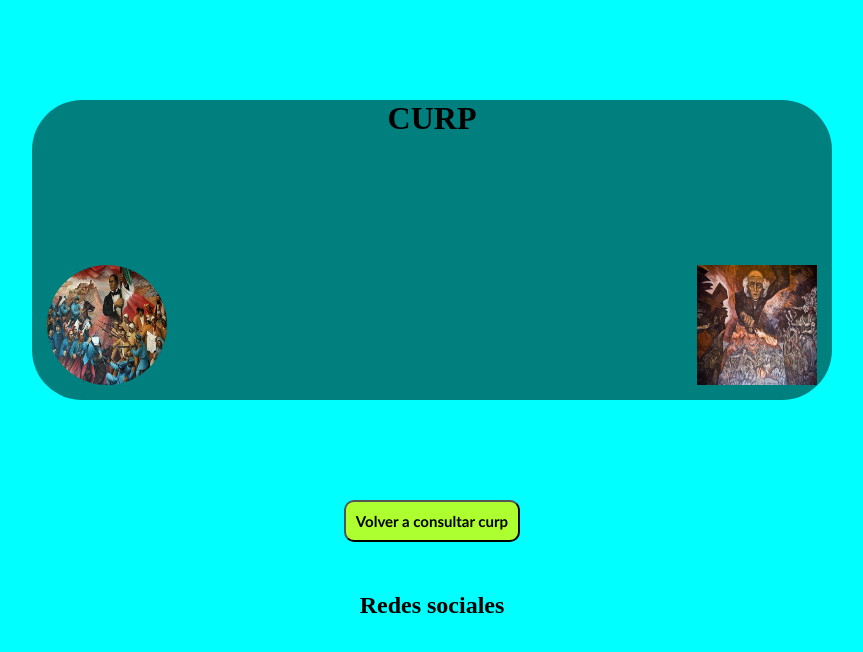
After one commit to ProgramacionWeb-UAA/Examen_2do_parcial, a PHP site: page /curp.php in a window 1280 px wide. The commit adds this page. Shown: the top 652 px of the page, without its empty margins (208-1071 px from the left). Run offline with PHP 8.4, Linux system fonts and the light colour scheme; data that the repository does not hold is empty; some libraries are stand-ins or nearby versions.

Commit message:
ventana que muestra la curp agregada y pequeños cambios en php para ajustar el funcionamiento

```diff
--- /dev/null
+++ b/examenparcial2/curp.php
@@ -0,0 +1,107 @@
+<!DOCTYPE html>
+<html lang="en">
+<head>
+    <meta charset="UTF-8">
+    <title>Curp</title>
+    <link href="https://file.myfontastic.com/zmGVYTk8c485ktmePB4HkF/icons.css" rel="stylesheet">
+    <link rel="stylesheet" href="estilos_mostrar.css">
+</head>
+<body>
+
+
+
+
+
+
+    <div class="contenedor">
+        <header>
+            <h1 class="titulo">CURP</h1>
+            <h1>
+            <?php
+
+                include("procesar.php");
+
+
+
+                ?>
+
+            </h1>
+        </header>
+        <table>
+
+            <tr>
+
+               <?php
+                    $servidor="localhost";
+                    $usuario="root";
+                    $contrasena="";
+                    $db="form_curp";
+
+                    $conexion=mysqli_connect($servidor,$usuario,$contrasena,$db);
+                    if(!$conexion){
+                        echo "Error: no se puede conectar a la base de datos de MySQL ".PHP_EOL;
+                        echo "Errno de depuracion: ".mysqli_connect_errno().PHP_EOL;
+                        echo "Errno de depuracion: ".mysqli_connect_error().PHP_EOL;
+                        exit;
+                    }
+
+                    $consulta="SELECT MAX(id) AS id FROM curpweb";
+                    $cadena=mysqli_query($conexion,$consulta);
+                    if($row=mysqli_fetch_row($cadena)){
+                        $id_curp=trim($row[0]);
+                        $curp=mysqli_query($conexion,"SELECT curp FROM curpweb WHERE id='$id_curp'");
+                        $fila=mysqli_fetch_row($curp);
+                        $micadena=$fila[0];
+
+                        for($i=0;$i<strlen($micadena);$i++){
+
+                            echo "<td>".$micadena[$i]."</td>";
+
+                        }
+
+                    }
+
+                  mysqli_close($conexion)
+                ?>
+
+
+
+
+            </tr>
+
+        </table>
+        <section class="imagenes">
+            <img src="imagenes/fondo1.jpg" alt="" class="img1">
+            <img src="imagenes/fondo2.jpg" alt="">
+
+        </section>
+    </div>
+
+    <footer>
+        <div class="botones">
+        <button type="submit">Volver a consultar curp</button>
+        </div>
+
+        <section class="redes">
+            <h1>Redes sociales</h1>
+            <div class="iconos">
+            <a href="facebook.com" class="icon-facebook"></a>
+            <a href="twitter.com" class="icon-twitter"></a>
+            <a href="instagram.com" class="icon-instagram"></a>
+            <a href="whatsapp.com" class="icon-whatsapp"></a>
+            </div>
+
+
+
+
+
+
+
+        </section>
+
+
+    </footer>
+
+
+</body>
+</html>
--- /dev/null
+++ b/examenparcial2/estilos_mostrar.css
@@ -0,0 +1,127 @@
+*{
+
+    margin: 0px;
+    padding: 0px;
+
+
+}
+
+body{
+
+
+    background-color: aqua;
+
+}
+
+h1{
+    text-align: center;
+
+}
+.contenedor{
+    width: 800px;
+    height: 300px;
+    margin: auto;
+    margin-top: 100px;
+    background: rgba(1,0,0,0.5);
+    display: flex;
+    flex-direction: column;
+    flex-wrap: wrap;
+    justify-content: space-between;
+    /*align-items: center;
+
+    */
+    border-radius: 50px;
+}
+table{
+    width: 100%;
+    display: flex;
+    flex-direction: row;
+    justify-content: center;
+    border-spacing: 8px;
+
+
+}
+tr{
+
+
+
+}
+ td{
+
+    border: 2px solid black;
+
+
+}
+
+td{
+    width: 35px;
+    text-align: center;
+
+
+}
+.imagenes{
+    padding: 15px;
+    box-sizing: border-box;
+    display: flex;
+    justify-content: space-between;
+
+}
+img{
+
+    width: 120px;
+     height: 120px;
+    vertical-align: top;
+
+}
+.img1{
+     border-radius: 50%;
+
+}
+
+.footer{
+    width: 100%;
+    height: 200px;
+    display: block;
+}
+.botones{
+    display: flex;
+    justify-content: center;
+
+
+}
+button{
+    margin-top: 100px;
+    border-radius: 10px;
+    background-color: greenyellow;
+    font-family: "calibri";
+    font-size: 15px;
+    font-weight: 800;
+    padding: 10px;
+    box-sizing: border-box;
+    cursor: pointer;
+}
+button:hover{
+
+
+}
+
+.redes{
+    margin-top: 50px;
+
+
+}
+.iconos{
+
+    display: flex;
+    justify-content: center;
+
+
+}
+.redes [class^="icon-"]{
+
+    text-decoration: none;
+    color: black;
+    margin-right: 15px;
+
+
+}
--- a/examenparcial2/index.php
+++ b/examenparcial2/index.php
@@ -8,7 +8,7 @@
 </head>
 <body>
 
-    <form action="procesar.php" method="post" class="contact_form">
+    <form action="curp.php" method="post" class="contact_form">
                 <section class="encabezado">
                     <h2>Formulario CURP</h2>
                 </section>
--- a/examenparcial2/procesar.php
+++ b/examenparcial2/procesar.php
@@ -1,11 +1,4 @@
-<!DOCTYPE html>
-<html lang="en">
-<head>
-    <meta charset="UTF-8">
-    <title>RESULTADOS CURP</title>
-    <link rel="stylesheet" href="estilos.css">
-</head>
-<body>
+
 
     <?php
     /*PROCESAR LOS DATOS*/
@@ -103,12 +96,12 @@
             $mesle='diciembre';
             break;
     }
-    echo $nombres." ".$apellido1." ".$apellido2.", nació en ".$entidad.", el ".$dia." de ".$mesle." de ".$anio.".";
-
+    /*echo $nombres." ".$apellido1." ".$apellido2.", nació en ".$entidad.", el ".$dia." de ".$mesle." de ".$anio.".";
+    */
     /*ENVIAR LA CURP POR CORREO*/
     $envio=mail($correo,"Consulta de CURP",$curp);
     if($envio){
-        echo "<h1>Se envió el correo correctamente</h1>";
+       /* echo "<h1>Se envió el correo correctamente</h1>";*/
     }else{
         echo "<h1>No se envió el correo correctamente</h1>";
     }
@@ -126,11 +119,9 @@
         echo "Errno de depuracion: ".mysqli_connect_error().PHP_EOL;
         exit;
     }
-    echo "La conexion se realizo correctamente a la base de datos";
-    $query="INSERT INTO curpweb (nombres,p_apellido,s_apellido,genero,dia,mes,anio,entidad,correo,curp)VALUES ('$nombres','$apellido1','$apellido1','$genero','$dia','$mes','$anio','$entidad','$correo','$curp')";
+    /*echo "La conexion se realizo correctamente a la base de datos";
+    */$query="INSERT INTO curpweb (nombres,p_apellido,s_apellido,genero,dia,mes,anio,entidad,correo,curp)VALUES ('$nombres','$apellido1','$apellido1','$genero','$dia','$mes','$anio','$entidad','$correo','$curp')";
     mysqli_query($conexion,$query);
+    echo $nombres." ".$apellido1." ".$apellido2;
 
     ?>
-
-</body>
-</html>
```
